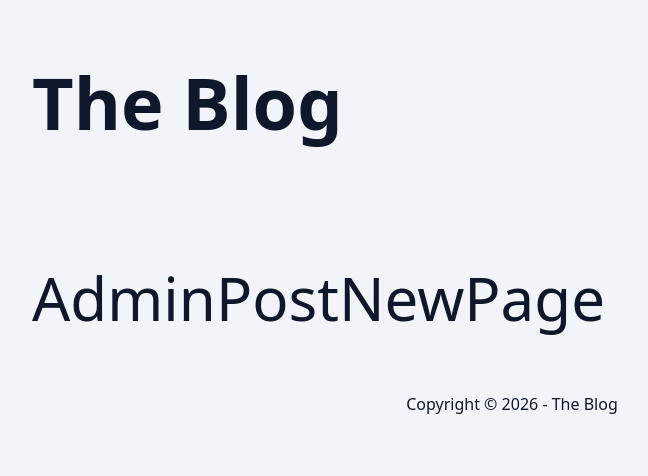
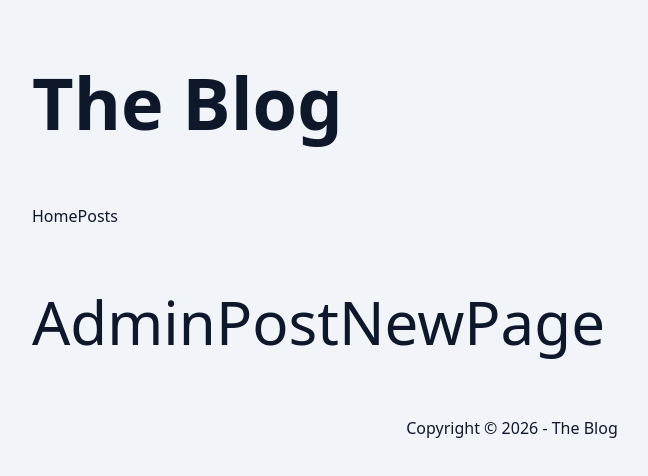
Before and after one commit to albertobtlima/the-blog, a Next.js app: page /admin/post/new in a window 1280 px wide. Shown: the top 476 px of the page, without its empty margins (128-776 px from the left). Built offline with nearby package versions, Linux system fonts and the light colour scheme.

Commit message:
adicionado componente admin

```diff
--- /dev/null
+++ b/src/app/admin/post/layout.tsx
@@ -0,0 +1,16 @@
+import { MenuAdmin } from "@/components/admin/MenuAdmin";
+
+type AdminPostLayoutProps = {
+  children: React.ReactNode;
+};
+
+export default function AdminPostLayout({
+  children,
+}: Readonly<AdminPostLayoutProps>) {
+  return (
+    <>
+      <MenuAdmin />
+      {children}
+    </>
+  );
+}
--- /dev/null
+++ b/src/components/admin/MenuAdmin/index.tsx
@@ -0,0 +1,13 @@
+import Link from "next/link";
+
+export function MenuAdmin() {
+  return (
+    <nav>
+      <a href="/" target="_blank">
+        Home
+      </a>
+
+      <Link href="/admin/post">Posts</Link>
+    </nav>
+  );
+}
```
Also changed, not shown: src/app/admin/post/page.tsx (+7 -7 lines).
